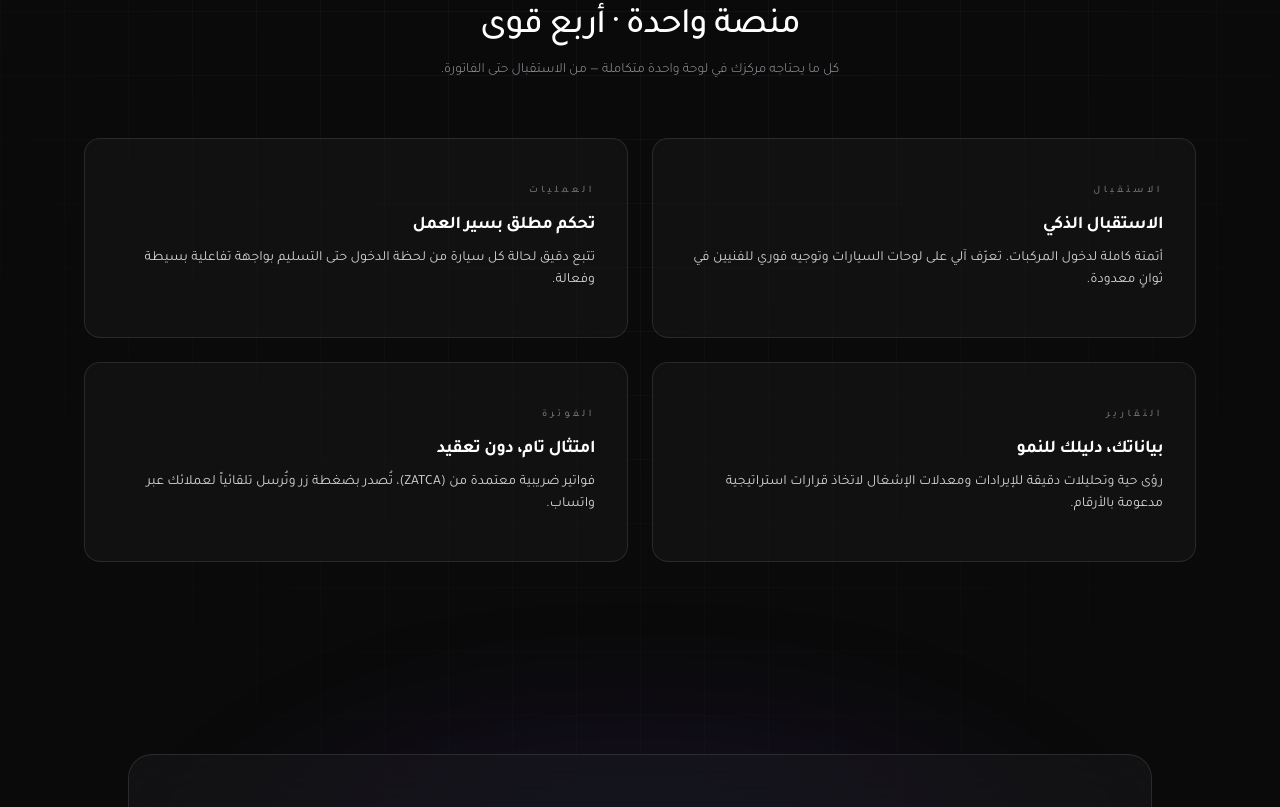
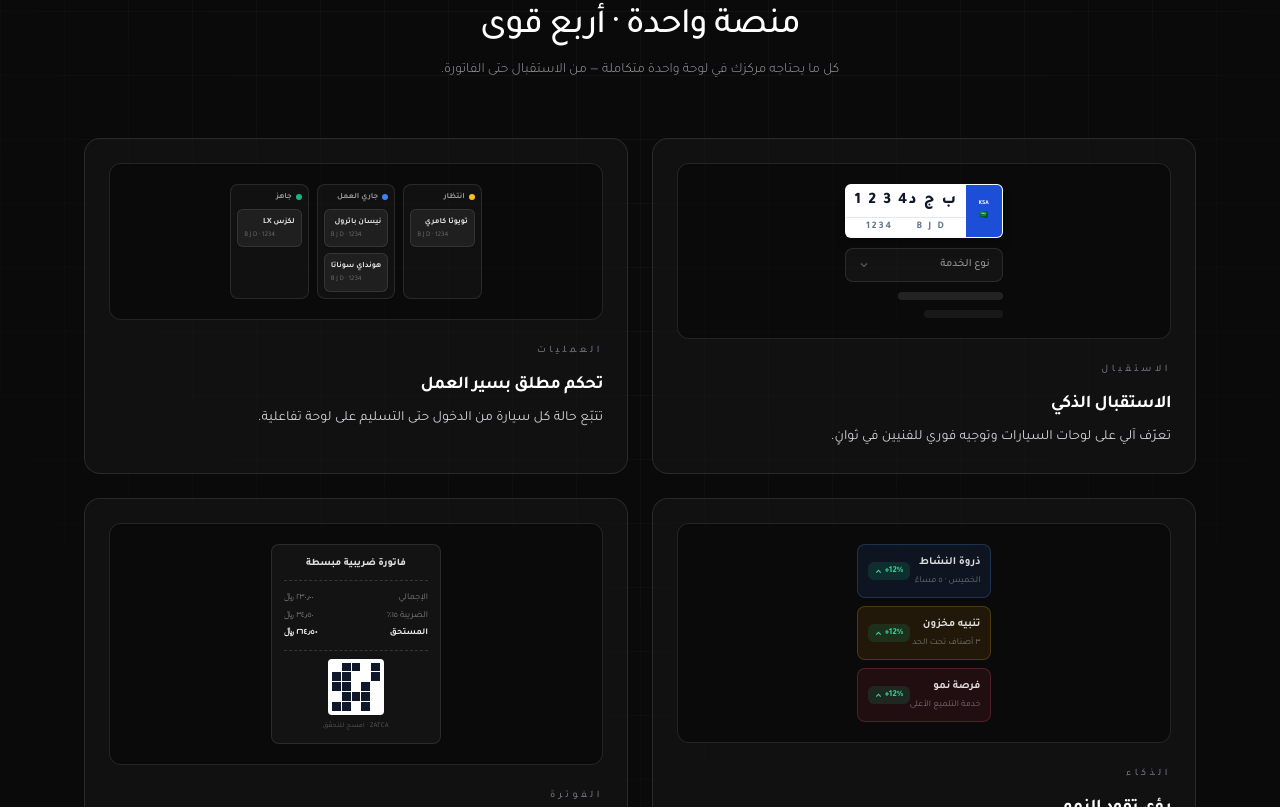
Before and after one commit to anralsam/motory-platform, a Next.js app: page / in a window 1280 px wide. Shown: the part 1013-1820 px from the top of the page. Built offline with nearby package versions, Linux system fonts and the light colour scheme; no server answers; a web font is replaced by a local one.

Commit message:
Landing overhaul: replace generic bento with Tailwind-coded feature mockups (Saudi plate intake, worker kanban, AI insights, ZATCA receipt) + brand-blue glow CTA

```diff
--- a/app/page.jsx
+++ b/app/page.jsx
@@ -109,11 +109,113 @@ function HeroPreview() {
   );
 }
 
+/* ── Box 1 · Smart Intake — Saudi license plate + service dropdown ── */
+function PlateMock() {
+  return (
+    <div className="space-y-2.5">
+      <div className="mx-auto flex w-full max-w-[230px] overflow-hidden rounded-md border border-white/25 bg-white shadow-lg">
+        <div className="flex w-9 flex-col items-center justify-center gap-0.5 bg-[#1d4ed8] py-1 text-[6px] font-bold text-white">
+          <span>KSA</span><span className="text-[8px]">🇸🇦</span>
+        </div>
+        <div className="flex flex-1 flex-col">
+          <div className="flex items-center justify-around px-2 py-1 text-slate-900" dir="ltr">
+            <span className="text-base font-extrabold tracking-widest">1 2 3 4</span>
+            <span className="text-base font-extrabold tracking-widest">ب ج د</span>
+          </div>
+          <div className="flex items-center justify-around border-t border-slate-200 px-2 py-0.5 text-slate-500" dir="ltr">
+            <span className="text-[10px] font-bold tracking-[0.2em]">1234</span>
+            <span className="text-[10px] font-bold tracking-[0.2em]">B J D</span>
+          </div>
+        </div>
+      </div>
+      <div className="flex items-center justify-between rounded-lg border border-white/10 bg-white/[0.04] px-3 py-2">
+        <span className="text-[11px] font-medium text-white/55">نوع الخدمة</span>
+        <svg width="12" height="12" viewBox="0 0 24 24" fill="none" stroke="currentColor" strokeWidth="2.4" className="text-white/30"><path d="m6 9 6 6 6-6" /></svg>
+      </div>
+      <div className="h-2 w-2/3 rounded-full bg-white/10" />
+      <div className="h-2 w-1/2 rounded-full bg-white/[0.06]" />
+    </div>
+  );
+}
+
+/* ── Box 2 · Worker Kanban — 3 columns with draggable-looking cards ── */
+function KanbanMock() {
+  const cols = [
+    { label: 'انتظار', dot: 'bg-amber-400', cars: ['تويوتا كامري'] },
+    { label: 'جاري العمل', dot: 'bg-blue-500', cars: ['نيسان باترول', 'هونداي سوناتا'] },
+    { label: 'جاهز', dot: 'bg-emerald-500', cars: ['لكزس LX'] },
+  ];
+  return (
+    <div className="grid grid-cols-3 gap-2">
+      {cols.map((c) => (
+        <div key={c.label} className="rounded-lg border border-white/10 bg-white/[0.03] p-1.5">
+          <div className="mb-1.5 flex items-center gap-1 text-[8px] font-bold text-white/55">
+            <span className={`h-1.5 w-1.5 rounded-full ${c.dot}`} />{c.label}
+          </div>
+          <div className="space-y-1.5">
+            {c.cars.map((car, i) => (
+              <div key={i} className="rounded-md border border-white/10 bg-white/[0.06] p-1.5 shadow-sm">
+                <div className="text-[8px] font-bold text-white/85">{car}</div>
+                <div className="mt-0.5 text-[7px] text-white/35" dir="ltr">B J D · 1234</div>
+              </div>
+            ))}
+          </div>
+        </div>
+      ))}
+    </div>
+  );
+}
+
+/* ── Box 3 · AI Insights — 3 tinted cards with +12% trend ── */
+function AIReportsMock() {
+  const cards = [
+    { tint: 'border-blue-400/20 bg-blue-500/10', t: 'ذروة النشاط', s: 'الخميس · ٥ مساءً' },
+    { tint: 'border-amber-400/20 bg-amber-500/10', t: 'تنبيه مخزون', s: '٣ أصناف تحت الحد' },
+    { tint: 'border-rose-400/20 bg-rose-500/10', t: 'فرصة نمو', s: 'خدمة التلميع الأعلى' },
+  ];
+  return (
+    <div className="space-y-2">
+      {cards.map((c) => (
+        <div key={c.t} className={`flex items-center justify-between rounded-lg border p-2.5 ${c.tint}`}>
+          <div>
+            <div className="text-[11px] font-bold text-white/85">{c.t}</div>
+            <div className="mt-0.5 text-[9px] text-white/40">{c.s}</div>
+          </div>
+          <span className="inline-flex items-center gap-0.5 rounded-md bg-emerald-500/15 px-1.5 py-0.5 text-[9px] font-bold text-emerald-400 tabular-nums" dir="ltr">
+            <svg width="9" height="9" viewBox="0 0 24 24" fill="none" stroke="currentColor" strokeWidth="3"><path d="m6 15 6-6 6 6" /></svg>+12%
+          </span>
+        </div>
+      ))}
+    </div>
+  );
+}
+
+/* ── Box 4 · ZATCA Invoice — dashed receipt + QR square ── */
+function InvoiceMock() {
+  const qr = [1, 0, 1, 1, 0, 1, 0, 0, 1, 1, 0, 1, 0, 1, 1, 0, 1, 1, 1, 0, 0, 1, 0, 1, 1];
+  return (
+    <div className="mx-auto w-full max-w-[170px] rounded-lg border border-white/10 bg-white/[0.04] p-3">
+      <div className="text-center text-[10px] font-extrabold text-white/85">فاتورة ضريبية مبسطة</div>
+      <div className="my-2 border-t border-dashed border-white/15" />
+      {[['الإجمالي', '٢٣٠٫٠٠'], ['الضريبة ١٥٪', '٣٤٫٥٠'], ['المستحق', '٢٦٤٫٥٠']].map(([l, v], i) => (
+        <div key={i} className={`flex items-center justify-between py-0.5 text-[9px] ${i === 2 ? 'font-bold text-white/90' : 'text-white/45'}`}>
+          <span>{l}</span><span className="tabular-nums" dir="ltr">{v} ﷼</span>
+        </div>
+      ))}
+      <div className="my-2 border-t border-dashed border-white/15" />
+      <div className="mx-auto mt-1 grid h-14 w-14 grid-cols-5 gap-px rounded bg-white p-1">
+        {qr.map((on, i) => <span key={i} className={on ? 'bg-slate-900' : 'bg-white'} />)}
+      </div>
+      <div className="mt-1.5 text-center text-[7px] tracking-wide text-white/30">ZATCA · امسح للتحقّق</div>
+    </div>
+  );
+}
+
 const BENTOS = [
-  { key: 'pos', tag: 'الاستقبال', title: 'الاستقبال الذكي', desc: 'أتمتة كاملة لدخول المركبات. تعرّف آلي على لوحات السيارات وتوجيه فوري للفنيين في ثوانٍ معدودة.' },
-  { key: 'kanban', tag: 'العمليات', title: 'تحكم مطلق بسير العمل', desc: 'تتبع دقيق لحالة كل سيارة من لحظة الدخول حتى التسليم بواجهة تفاعلية بسيطة وفعالة.' },
-  { key: 'reports', tag: 'التقارير', title: 'بياناتك، دليلك للنمو', desc: 'رؤى حية وتحليلات دقيقة للإيرادات ومعدلات الإشغال لاتخاذ قرارات استراتيجية مدعومة بالأرقام.' },
-  { key: 'invoice', tag: 'الفوترة', title: 'امتثال تام، دون تعقيد', desc: 'فواتير ضريبية معتمدة من (ZATCA)، تُصدر بضغطة زر وتُرسل تلقائياً لعملائك عبر واتساب.' },
+  { key: 'pos', tag: 'الاستقبال', title: 'الاستقبال الذكي', desc: 'تعرّف آلي على لوحات السيارات وتوجيه فوري للفنيين في ثوانٍ.', mock: <PlateMock /> },
+  { key: 'kanban', tag: 'العمليات', title: 'تحكم مطلق بسير العمل', desc: 'تتبّع حالة كل سيارة من الدخول حتى التسليم على لوحة تفاعلية.', mock: <KanbanMock /> },
+  { key: 'reports', tag: 'الذكاء', title: 'رؤى تقود النمو', desc: 'تحليلات حيّة لذروة النشاط والمخزون وفرص النمو مدعومة بالأرقام.', mock: <AIReportsMock /> },
+  { key: 'invoice', tag: 'الفوترة', title: 'امتثال ZATCA بضغطة', desc: 'فواتير ضريبية برمز QR تُصدر وتُرسل لعميلك تلقائياً عبر واتساب.', mock: <InvoiceMock /> },
 ];
 
 export default function LandingPage() {
@@ -193,11 +295,11 @@ export default function LandingPage() {
             <div className="mt-8 flex flex-col items-center justify-center gap-3 sm:flex-row">
               <Link
                 href={registerHref}
-                className="w-full rounded-xl bg-white px-6 py-3 text-sm font-medium text-[#0a0a0a] transition hover:bg-zinc-100 sm:w-auto"
+                className="w-full rounded-xl bg-[#2563eb] px-6 py-3 text-sm font-semibold text-white shadow-[inset_0_1px_0_rgba(255,255,255,0.25),0_10px_30px_-10px_rgba(37,99,235,0.7)] transition hover:bg-[#1d4ed8] sm:w-auto"
               >
                 {heroCtaLabel}
               </Link>
-              <Link href="#features" className="w-full rounded-xl border border-zinc-800 px-6 py-3 text-sm font-light text-zinc-400 transition hover:border-zinc-700 hover:text-white sm:w-auto">
+              <Link href="#features" className="w-full rounded-xl border border-white/10 bg-white/[0.02] px-6 py-3 text-sm font-light text-zinc-300 transition hover:border-white/20 hover:text-white sm:w-auto">
                 استكشف المنصة
               </Link>
             </div>
@@ -243,8 +345,12 @@ export default function LandingPage() {
                 whileInView={{ opacity: 1, y: 0 }}
                 viewport={{ once: true, margin: '-60px' }}
                 transition={{ duration: 0.5, delay: i * 0.08, ease: [0.22, 1, 0.36, 1] }}
-                className="flex h-full min-h-[200px] flex-col justify-center rounded-2xl border border-white/10 bg-zinc-900/50 p-8 transition-colors duration-300 hover:border-white/20"
+                className="group flex h-full flex-col rounded-2xl border border-white/10 bg-zinc-900/50 p-6 transition-colors duration-300 hover:border-white/20"
               >
+                {/* coded mockup — no images */}
+                <div className="mb-6 flex min-h-[150px] items-center justify-center rounded-xl border border-white/10 bg-black/40 p-5">
+                  {b.mock}
+                </div>
                 <div className="text-[10px] font-medium uppercase tracking-[0.35em] text-zinc-500">{b.tag}</div>
                 <h3 className="mt-3 text-lg font-semibold tracking-tight text-white">{b.title}</h3>
                 <p className="mt-2 text-sm font-normal leading-relaxed text-zinc-300">{b.desc}</p>
```
